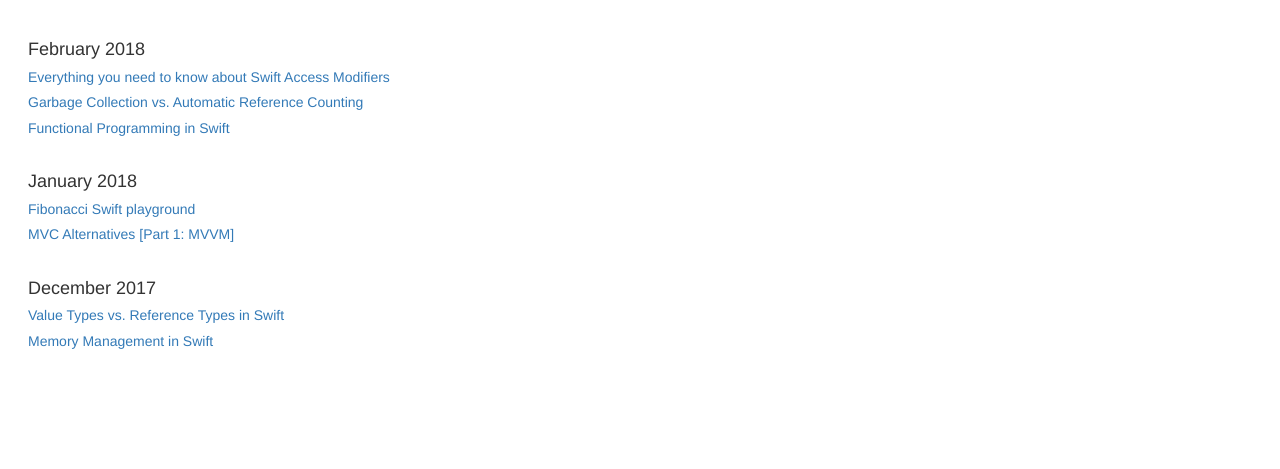
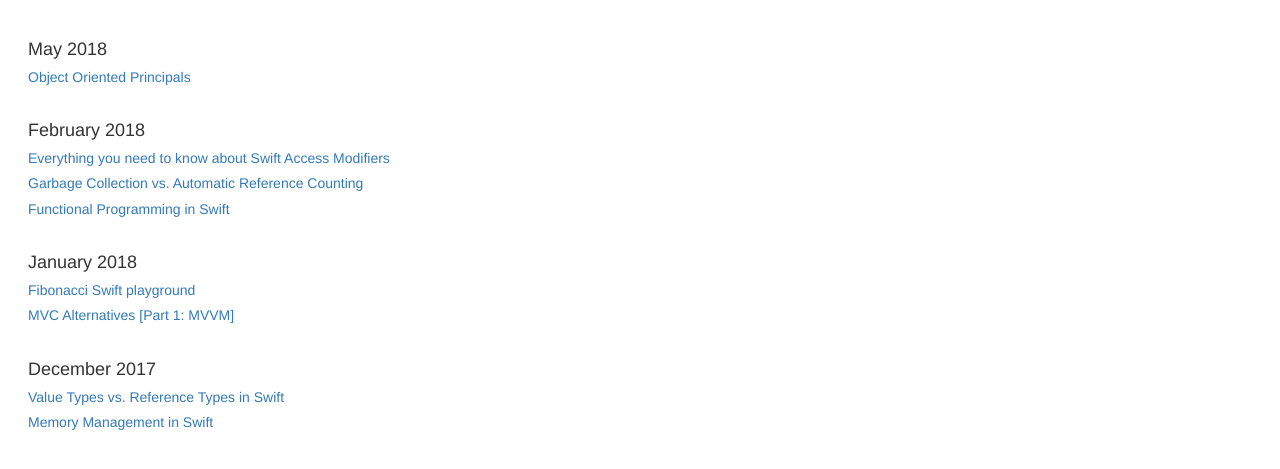
Before and after one commit to masiht/masihtabrizi.com, a plain HTML site: page blog.html in a window 1280 px wide. Shown: the part 83-552 px from the top of the page. Drawn offline with Linux system fonts and the light colour scheme.

Commit message:
[blog] new post: OOP

```diff
--- a/blog.html
+++ b/blog.html
@@ -39,6 +39,22 @@
 	        <div class="table-responsive">
 	          <table class="table blog-posts-table">
 	            <tbody>
+                  <tr>
+  	                <td>
+  	                  <h4>May 2018</h4>
+  	                  <ol>
+  	                    <li>
+  	                      <article>
+  	                        <a href="https://medium.com/@m.tabrizi/object-oriented-principals-in-plain-english-ab9265a7baa5">
+  	                          <div>
+  	                            <h5>Object Oriented Principals </h5>
+  	                          </div>
+  	                        </a>
+  	                      </article>
+  	                    </li>
+  	                  </ol>
+  	                </td>
+  	              </tr>
 	              <tr>
 	                <td>
 	                  <h4>February 2018</h4>
@@ -132,3 +148,4 @@
   <script src="js/bootstrap.min.js"></script>
 </body>
 </html>
+<!-- This blog is hosted on GitHub pages. Feel free to submit corrections as pull requests to the source repo. -->
```
